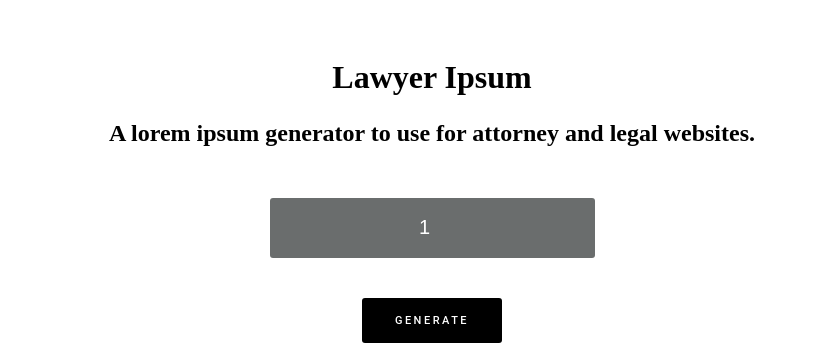
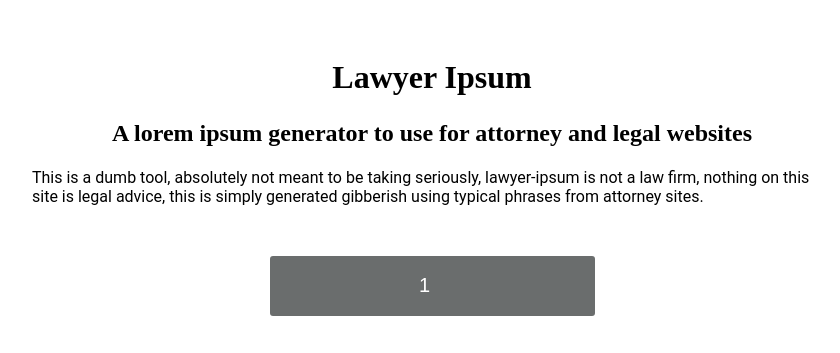
Before and after one commit to nhaglind/lawyer-ipsum, a website: page public/index.html in a window 1280 px wide. Shown: the top 353 px of the page, without its empty margins (208-1048 px from the left). Drawn offline with Linux system fonts and the light colour scheme; a web font is replaced by a local one.

Commit message:
add legal language lol

```diff
--- a/public/index.html
+++ b/public/index.html
@@ -9,7 +9,8 @@
 <body>
 <div class="container">
   <h1>Lawyer Ipsum</h1>
-  <h2>A lorem ipsum generator to use for attorney and legal websites.</h2>
+  <h2>A lorem ipsum generator to use for attorney and legal websites</h2>
+  <p>This is a dumb tool, absolutely not meant to be taking seriously, lawyer-ipsum is not a law firm, nothing on this site is legal advice, this is simply generated gibberish using typical phrases from attorney sites.</p>
   <form action="/" method="POST">
     <input type="number" class="number" name="numberOfParagraphs" value="1">
     <input type="submit" class="button" value="Generate">
--- a/public/style.css
+++ b/public/style.css
@@ -37,7 +37,6 @@ input {
   -moz-appearance: none;
   appearance: none;
 }
-
 
 input:focus {
   outline:none;
```
Also changed, not shown: generator.js (line endings or trailing spaces).
